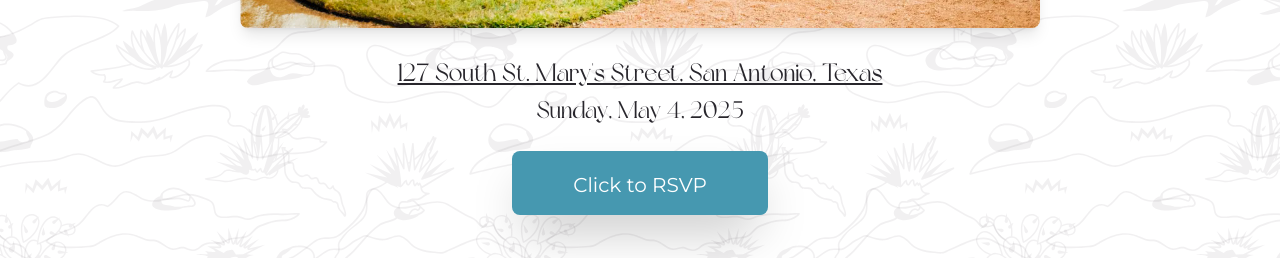
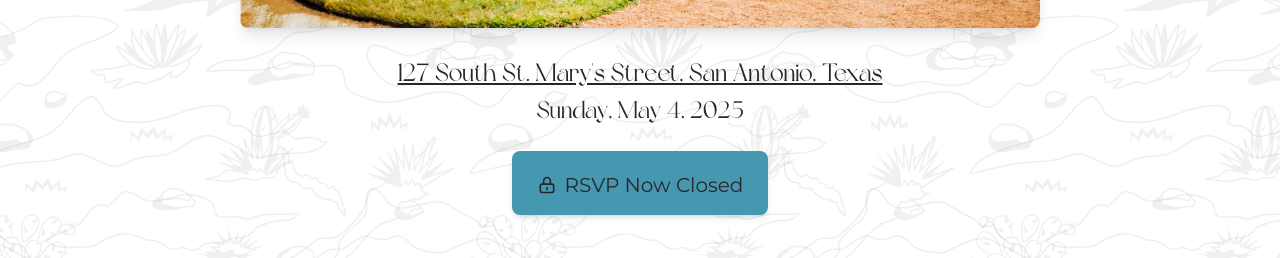
Before and after one commit to rileysklar/andie-riley-wedding, an Astro site: page / in a window 1280 px wide. Shown: the part 1320-1578 px from the top of the page. Built offline with nearby package versions, Linux system fonts and the light colour scheme; Astro itself is replaced by a stand-in of ours; grey boxes are pictures that could not be loaded.

Commit message:
disabled rsvp

```diff
--- a/src/components/Location.jsx
+++ b/src/components/Location.jsx
@@ -37,11 +37,14 @@ export default function Location() {
             Sunday, May 4, 2025
           </h3>
 
-          <a href="https://www.theknot.com/us/riley-sklar-and-andie-goc-apr-2025/rsvp">
-            <div className="text-white shadow-2xl my-button mx-auto h-16 w-64 mt-4 pt-[4px] flex justify-center items-center rounded-lg cursor-pointer relative overflow-hidden">
-              Click to RSVP
-            </div>
-          </a>
+          <div className="text-gray-400 bg-gray-700/50 shadow-md my-button mx-auto h-16 w-64 mt-4 pt-[4px] flex justify-center items-center rounded-lg relative overflow-hidden cursor-not-allowed">
+            <span className="flex items-center">
+              <svg xmlns="http://www.w3.org/2000/svg" className="h-5 w-5 mr-2" fill="none" viewBox="0 0 24 24" stroke="currentColor">
+                <path strokeLinecap="round" strokeLinejoin="round" strokeWidth={2} d="M12 15v2m-6 4h12a2 2 0 002-2v-6a2 2 0 00-2-2H6a2 2 0 00-2 2v6a2 2 0 002 2zm10-10V7a4 4 0 00-8 0v4h8z" />
+              </svg>
+              RSVP Now Closed
+            </span>
+          </div>
         </div>
       </div>
       {isMounted && (
```
